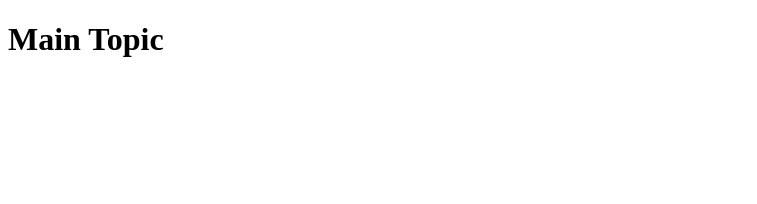
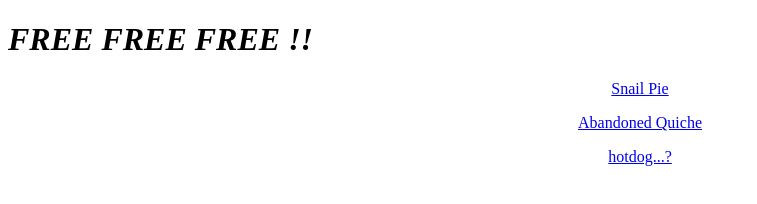
Before and after one commit to Seppiebear/project_one, a plain HTML site: page index.html in a window 1280 px wide. Shown: the whole page, without its empty margins (0-757 px from the left). Drawn offline with Linux system fonts and the light colour scheme.

Commit message:
add recipe directory add recipe htmls to recipe directory add recipe links and titles to index change title on index

```diff
--- a/index.html
+++ b/index.html
@@ -2,10 +2,22 @@
 <html lang="eng">
     <head>
         <meta charset="UTF-8">
-        <title>Odin Project 1: TBN</title>
+        <title>you didn't ask for this</title>
     </head>
 
     <body>
-        <h1>Main Topic</h1>
+        <h1><strong><em>FREE FREE FREE !!</em></strong></h1>
+
+        <p style="text-align:center;">
+            <a href="recipes/snail_pie.html">Snail Pie</a>
+        </p>
+
+        <p style="text-align:center;">
+            <a href="recipes/abandoned_quiche.html">Abandoned Quiche</a>
+        </p>
+        <p style="text-align: center;font: size em 3px;">
+            <a href="recipes/hotdog.html">hotdog...?</a>
+        </p>
+
     </body>
 </html>
```
Also changed, not shown: recipes/abandoned_quiche.html (added), recipes/hotdog.html (added), recipes/snail_pie.html (added).
